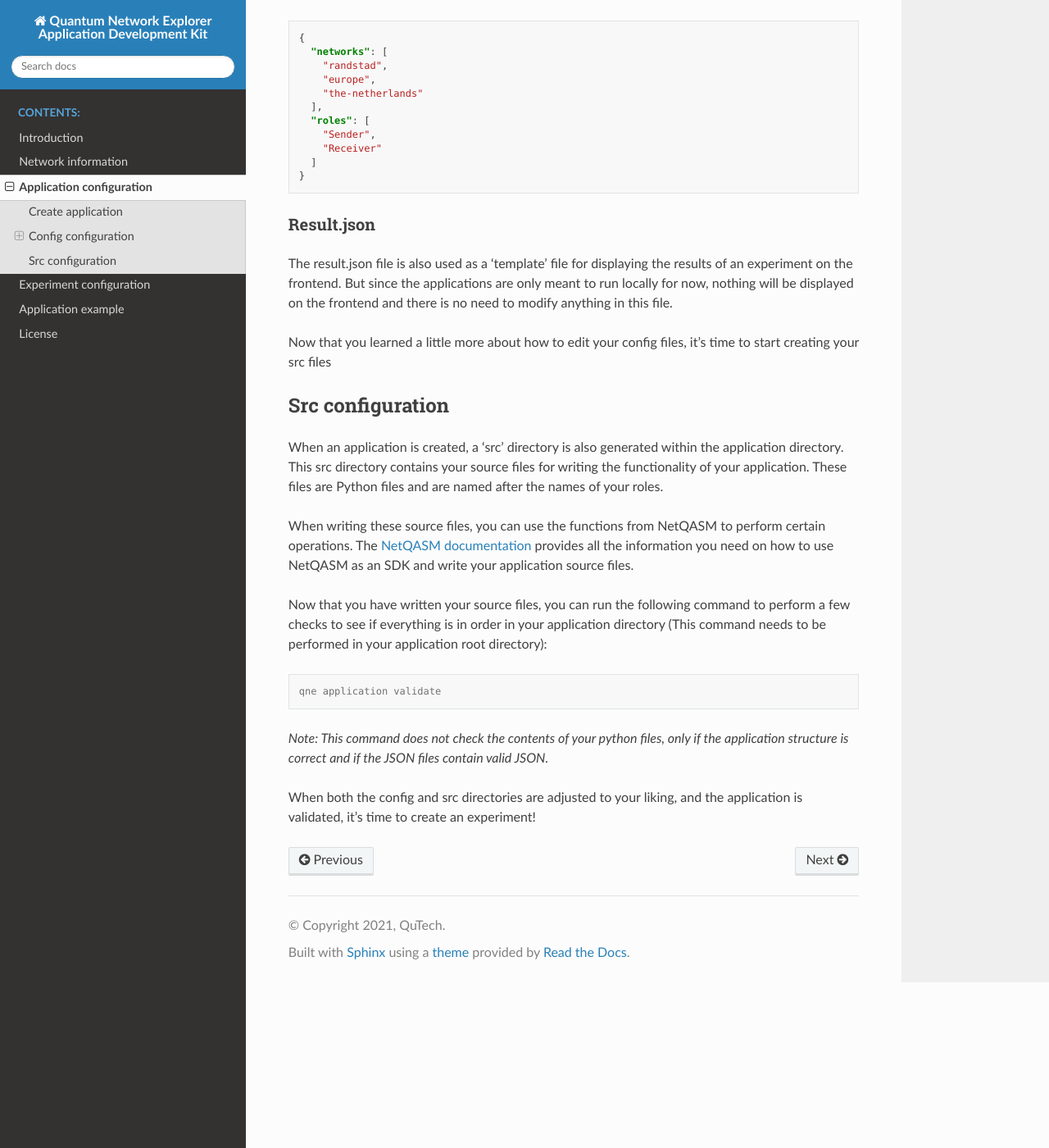
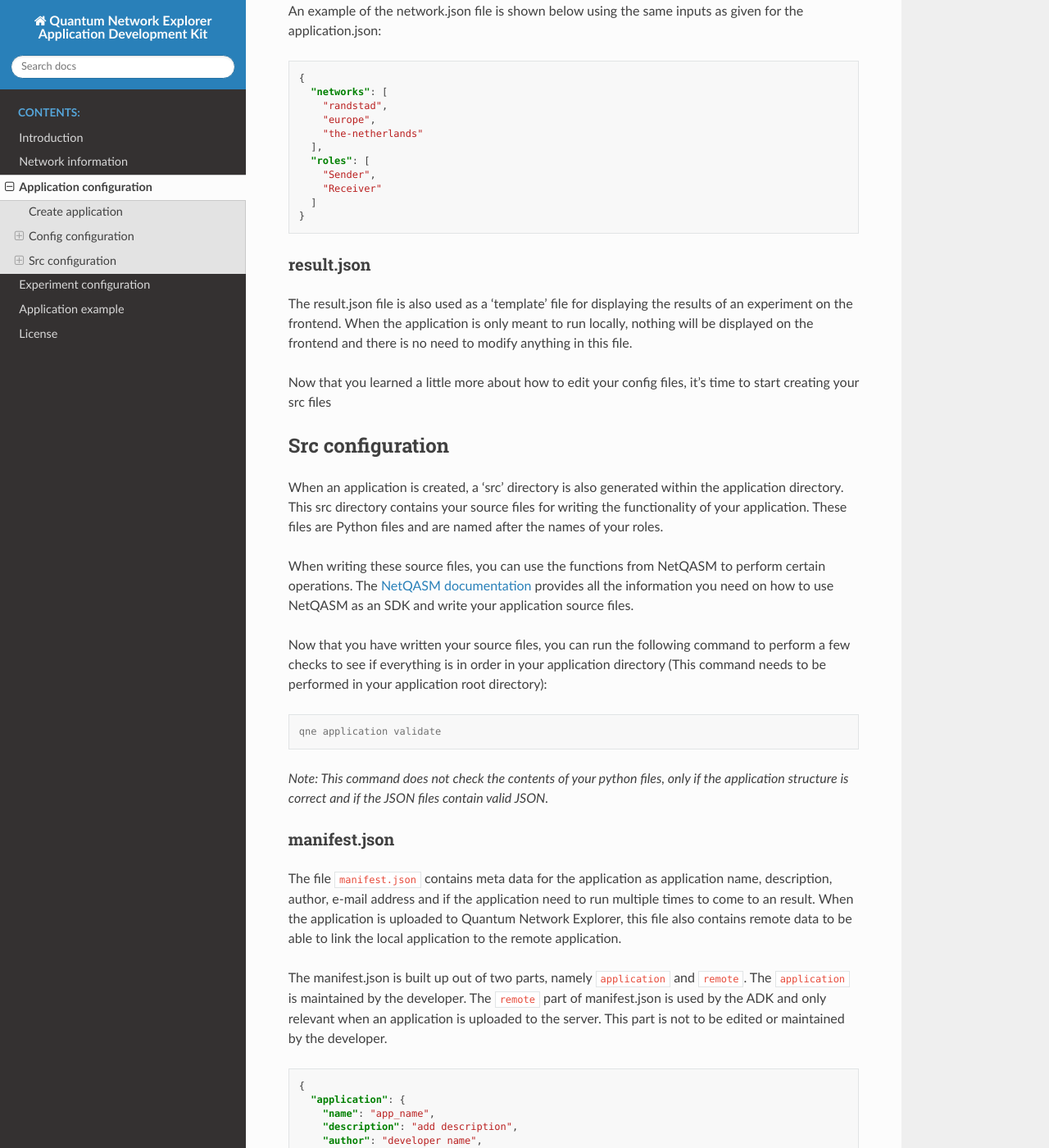
Before and after one commit to QuTech-Delft/qne-adk, a Sphinx documentation site: the page built from docs/application_configuration.rst, in a window 1280 px wide and 1400 px high, scrolled down 4583 px. Shown: the whole window at 82% size. Built offline with Sphinx 7.4.7 and the Read the Docs theme 2.0.0, drawn with Linux system fonts in a browser that asks for light colours; some of the changed text lies outside the part shown.

Commit message:
Documented remote stuff

```diff
--- a/docs/application_configuration.rst
+++ b/docs/application_configuration.rst
@@ -1,5 +1,6 @@
 Application configuration
 =========================
+
 This section will describe what an application is and how to create and configure it. In QNE, an application functions
 as a sort of 'template' to create your experiment for. You decide how many roles you want, what type of inputs and the
 actual functionality of your application.
@@ -8,9 +9,9 @@
 then you can follow the config and src pages to configure the contents of your application and make it ready for an
 experiment.
 
-
 Create application
 ------------------
+
 Execute the following command to create an application in your current directory:
 
 .. code-block:: console
@@ -28,7 +29,6 @@
 
     qne application create teleport Sender Receiver
 
-
 You can add more than two roles as far as the network allows. If your network consists of five nodes, it is not
 possible to create more than five roles. In `Network Information <network_information.html>`_ you can find the number
 of nodes a network has. Your application will only work on networks that contains enough nodes for the number of roles
@@ -40,13 +40,14 @@
 
 The ``config`` directory consists of json files to configure your application. ``application.json`` serves as a kind of
 template for the inputs that the user can give to the application. The ``network.json`` contains the networks that are
-available and the role names based on the roles that are given as input. The ``result.json`` is used as a kind of template
-to display the results on the Quantum Internet Explorer website. But since QNE-ADK can only be used for running
-experiments locally for now, this file can be left as is.
+available and the role names based on the roles that are given as input. The ``result.json`` is used as a kind of
+template to display the results on the Quantum Internet Explorer website.
 
 The src directory consists of a number of python files. These are the actual application files. For each role defined
 in the application a python file is created. The file names of these application files are based on the role names you
 specified while creating the application.
+
+The file ``manifest.json`` contains meta data for the application as application name, description, author etc.
 
 To make sure that your application has all the necessary and the correct structure, you can validate it with the
 following command:
@@ -59,18 +60,19 @@
 
 Config configuration
 --------------------
+
 After creating an application, a config directory is created within this application directory. This config directory
-consists of the files application.json, network.json, and result.json. Each of these files is described below
+consists of the files application.json, network.json, and result.json. Each of these files is described below.
 
-Application.json
+application.json
 ________________
+
 The application.json file is used as a sort of 'template' for your application. It consists of inputs which will be
 defined in a list inside the application.json file. The application.json contains a default layout after creating your
 application. This layout looks like this (assuming two roles were used when creating an application):
 
 .. literalinclude:: json_examples/application_conf_layout.json
   :language: JSON
-
 
 Each role has its own input, with all roles being merged at the last input. This is the 'template' of your application
 input. Each input value has a name, ``default_value``, ``minimum_value``, ``maximum_value``, ``unit``, and your
@@ -98,7 +100,7 @@
 .. literalinclude:: json_examples/application_conf_example.json
   :language: JSON
 
-Network.json
+network.json
 ____________
 
 The network.json file states what networks a user can use to run their experiment on for this application. The networks
@@ -114,16 +116,18 @@
 .. literalinclude:: json_examples/network_conf_example.json
   :language: JSON
 
-Result.json
+result.json
 ____________
+
 The result.json file is also used as a 'template' file for displaying the results of an experiment on the frontend.
-But since the applications are only meant to run locally for now, nothing will be displayed on the frontend and there
+When the application is only meant to run locally, nothing will be displayed on the frontend and there
 is no need to modify anything in this file.
 
 Now that you learned a little more about how to edit your config files, it's time to start creating your src files
 
 Src configuration
 -----------------
+
 When an application is created, a 'src' directory is also generated within the application directory. This src directory
 contains your source files for writing the functionality of your application. These files are Python files and are named
 after the names of your roles.
@@ -143,5 +147,26 @@
 *Note: This command does not check the contents of your python files, only if the application structure is correct and
 if the JSON files contain valid JSON.*
 
-When both the config and src directories are adjusted to your liking,  and the application is validated, it's time to
-create an experiment!
+manifest.json
+_____________
+
+The file ``manifest.json`` contains meta data for the application as application name, description, author, e-mail
+address and if the application need to run multiple times to come to an result. When the application is uploaded to
+Quantum Network Explorer, this file also contains remote data to be able to link the local application to the remote
+application.
+
+The manifest.json is built up out of two parts, namely ``application`` and ``remote``.
+The ``application`` is maintained by the developer.
+The ``remote`` part of manifest.json is used by the ADK and only relevant when an application is uploaded to the
+server. This part is not to be edited or maintained by the developer.
+
+.. literalinclude:: json_examples/application_manifest_layout.json
+  :language: JSON
+
+An example of what the manifest could look like is as follows:
+
+.. literalinclude:: json_examples/application_manifest_example.json
+  :language: JSON
+
+When the manifest and both the config and src directories are adjusted to your liking, and the application is validated,
+it's time to create an experiment!
--- a/docs/introduction.rst
+++ b/docs/introduction.rst
@@ -2,8 +2,7 @@
 ============
 
 The QNE-ADK is a Quantum Network Explorer - Application Development Kit that allows you to create your own applications
-and experiments and run them on a simulator. As of now, the ADK can only run experiments locally. Remote interaction
-with the Quantum Network Explorer will be added in later updates.
+and experiments and run them on a simulator.
 
 With the ADK you can create your own application using the ``qne application create`` command (see Commands below).
 An application directory is generated for you with all the necessary files for you to configure and prepare for an
@@ -99,8 +98,8 @@
     qne application create [OPTIONS] APPLICATION_NAME ROLES...
 
 Create a new application in your current directory containing all the files that are needed to write your application.
-The application directory name will be based on the value given to `application`. Two child directories `src` and
-`config` will be created, along with the default files.
+The application directory name will be based on the value given to `application`.
+Two subdirectories `src` and `config` will be created, along with the default files.
 
     Arguments:
       APPLICATION_NAME  Name of the application [required]
@@ -120,12 +119,15 @@
 
     qne application delete [OPTIONS] [APPLICATION_NAME]
 
-Used to delete an application. Will delete the entire application directory structure.
-Delete application files from application directory. Currently only local.
-When APPLICATION_NAME is given ./application_name is taken as application
-directory, when this directory is not valid the application directory is
-fetched from the application configuration. When application_name is not
-given, the current directory is taken as application directory.
+Delete the files of an application. Will try to delete the application directory
+structure but keeps the files that are not part of the application.
+For deleting remote parts of the application, the user must be logged in.
+
+When application_name is given ./application_name is taken as application
+directory, when this directory does not contain an application the
+application directory is fetched from the application configuration. When
+application_name is not given, the current directory is taken as
+application directory.
 
     Arguments:
       [APPLICATION_NAME]  Name of the application
@@ -136,6 +138,26 @@
     Example:
       qne application delete application_name
 
+application validate
+^^^^^^^^^^^^^^^^^^^^
+
+.. code-block:: console
+
+    qne application validate [OPTIONS]
+
+Validate the application created locally.
+
+When application_name is given ./application_name is taken as application
+directory, when this directory does not contain an application the
+application directory is fetched from the application configuration. When
+application_name is not given, the current directory is taken as
+application directory.
+
+    Options:
+      --help  Show this message and exit.
+
+    Example:
+      qne application validate
 
 application list
 ^^^^^^^^^^^^^^^^
@@ -144,30 +166,41 @@
 
     qne application list [OPTIONS]
 
-Show a list of all existing applications and the path to where they are stored.
+Show a list of all applications and relevant information for each of them.
+For listing remote applications, the user must be logged in.
 
     Options:
-      --local  List local applications  [default: False].
+      --remote  List remote applications  [default: False]
+      --local   List local applications  [default: False].
       --help   Show this message and exit.
 
     Example:
-      qne application list
+      qne application list --remote
 
-application validate
-^^^^^^^^^^^^^^^^^^^^
+application upload
+^^^^^^^^^^^^^^^^^^
 
 .. code-block:: console
 
-    qne application validate [OPTIONS]
+    qne application upload [OPTIONS] [APPLICATION_NAME]
 
-This command can be used to validate the files that are in the application directory. It checks for a correct file
-structure, if all files and directories needed exist and if the json files are in correct format.
+Create or update a remote application.
+For creating or updating remote applications, the user must be logged in.
+
+When application_name is given ./application_name is taken as application
+directory, when this directory does not contain an application the
+application directory is fetched from the application configuration. When
+application_name is not given, the current directory is taken as
+application directory.
+
+    Arguments:
+      [APPLICATION_NAME]  Name of the application
 
     Options:
-      --help  Show this message and exit.
+      --help   Show this message and exit.
 
     Example:
-      qne application validate
+      qne application upload application_name
 
 experiment create
 ^^^^^^^^^^^^^^^^^
@@ -177,6 +210,7 @@
     qne experiment create [OPTIONS] EXPERIMENT_NAME APPLICATION_NAME NETWORK_NAME
 
 Create a new experiment, based on an application name and a chosen network.
+When the experiment is created for a remote application the user must be logged in.
 
     Arguments:
       EXPERIMENT_NAME   Name of the experiment.  [required]
@@ -186,26 +220,11 @@
       NETWORK_NAME      Name of the network to be used. [required]
 
     Options:
-      --local  Run the application locally  [default: True]
+      --remote  Use remote application configuration [default: False]
       --help   Show this message and exit.
 
     Example:
       qne experiment create experiment_name application_name europe
-
-experiment validate
-^^^^^^^^^^^^^^^^^^^
-
-.. code-block:: console
-
-    qne experiment validate [OPTIONS]
-
-Validates whether the experiment file structure is complete and if the json content is valid.
-
-    Options:
-      --help  Show this message and exit.
-
-    Example:
-      qne experiment validate
 
 experiment delete
 ^^^^^^^^^^^^^^^^^
@@ -216,8 +235,38 @@
 
 Delete experiment files.
 
-When experiment_name is given ./experiment_name is taken as experiment
-path, otherwise current directory.
+Local: When deleting an experiment locally, argument EXPERIMENT_NAME_OR_ID
+is the local experiment name, which is the subdirectory containing the
+experiment files. When the argument is empty the current directory is
+taken as experiment directory. The local experiment files are deleted,
+when the experiment was created with '--remote' and the experiment was run
+remotely, the remote experiment is also deleted.
+
+Remote: the argument EXPERIMENT_NAME_OR_ID is the remote experiment id to
+delete. No local files are deleted.
+
+    Arguments:
+      [EXPERIMENT_NAME_OR_ID]  Name of the experiment or remote id
+
+    Options:
+      --remote  Delete a remote experiment  [default: False]
+      --help  Show this message and exit.
+
+    Example:
+      qne experiment delete experiment_name
+
+experiment validate
+^^^^^^^^^^^^^^^^^^^
+
+.. code-block:: console
+
+    qne experiment validate [OPTIONS] [EXPERIMENT_NAME]
+
+Validate the local experiment.
+
+When experiment_name is given ./experiment_name is taken as experiment directory.
+When experiment_name is not given, the current directory is taken as experiment
+directory.
 
     Arguments:
       [EXPERIMENT_NAME]  Name of the experiment
@@ -226,32 +275,62 @@
       --help  Show this message and exit.
 
     Example:
-      qne experiment delete experiment_name
+      qne experiment validate experiment_name
+
+experiment list
+^^^^^^^^^^^^^^^
+
+.. code-block:: console
+
+    qne experiment list [OPTIONS]
+
+List remote experiments.
+For listing remote experiments, the user must be logged in.
+
+    Options:
+      --help   Show this message and exit.
+
+    Example:
+      qne experiment list
 
 experiment run
 ^^^^^^^^^^^^^^
 
 .. code-block:: console
 
-    qne experiment run [OPTIONS]
+    qne experiment run [OPTIONS] [EXPERIMENT_NAME]
 
 This command will parse all experiment files and run them on the NetSquid simulator.
+
+When experiment_name is given ./experiment_name is taken as experiment directory.
+When experiment_name is not given, the current directory is taken as experiment
+directory.
+
+    Arguments:
+      [EXPERIMENT_NAME]  Name of the experiment
 
     Options:
       --block  Wait for the result to be returned.  [default: False]
       --help   Show this message and exit.
 
     Example:
-      qne experiment run
+      qne experiment run --block experiment_name
 
 experiment results
 ^^^^^^^^^^^^^^^^^^
 
 .. code-block:: console
 
-    qne experiment results [OPTIONS]
+    qne experiment results [OPTIONS] [EXPERIMENT_NAME]
 
-Get the results for an experiment that has been run.
+Get results for an experiment that run successfully.
+
+When experiment_name is given ./experiment_name is taken as experiment directory.
+When experiment_name is not given, the current directory is taken as experiment
+directory.
+
+    Arguments:
+      [EXPERIMENT_NAME]  Name of the experiment
 
     Options:
       --all   Get all results for this experiment.  [default: False]
@@ -260,7 +339,79 @@
       --help  Show this message and exit.
 
     Example:
-      qne experiment results
+      qne experiment results experiment_name
+
+login
+^^^^^
+
+.. code-block:: console
+
+    qne login [OPTIONS] [HOST]
+
+Log in to a Quantum Network Explorer.
+
+    Arguments:
+      [HOST]  Name of the host to log in to
+
+    Options:
+      --username  TEXT Username of the remote user  [required]
+      --password  TEXT Password of the remote user  [required]
+      --help  Show this message and exit.
+
+    Example:
+      qne login --username=my_user_name --password=my_password https://api.quantum-network.com
+
+logout
+^^^^^^
+
+.. code-block:: console
+
+    qne logout [OPTIONS] [HOST]
+
+Log out from Quantum Network Explorer.
+
+    Arguments:
+      [HOST]  Name of the host to log out from
+
+    Options:
+      --help  Show this message and exit.
+
+    Example:
+      qne logout https://api.quantum-network.com
+
+network list
+^^^^^^^^^^^^
+
+.. code-block:: console
+
+    qne network list [OPTIONS]
+
+List available networks. For listing remote networks, the user must be logged in.
+
+    Options:
+      --remote  List remote networks  [default: False]
+      --local   List local networks  [default: True]
+      --help  Show this message and exit.
+
+    Example:
+      qne network list --remote
+
+network update
+^^^^^^^^^^^^^^
+
+.. code-block:: console
+
+    qne network update [OPTIONS]
+
+Get remote networks and update local network files.
+For updating local networks, the user must be logged in.
+
+    Options:
+      --overwrite  Overwrite local networks  [default: False]
+      --help  Show this message and exit.
+
+    Example:
+      qne network update --overwrite
 
 More documentation
 ------------------
```
Also changed, not shown: README.md (+209 -57 lines), docs/application_example.rst (+25 -6 lines), docs/experiment_configuration.rst (+10 -5 lines), docs/json_examples/application_manifest_example.json (added, +11 -0 lines), docs/json_examples/application_manifest_layout.json (added, +11 -0 lines), docs/json_examples/experiment_complete_example.json (+7 -1 lines), docs/json_examples/experiment_meta_example.json (+7 -1 lines), docs/json_examples/experiment_meta_layout.json (+8 -2 lines), 2 other files.
